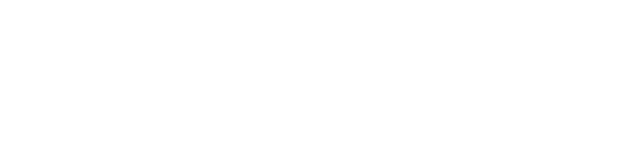
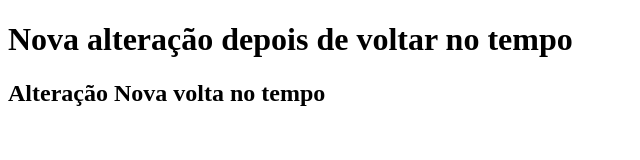
Before and after one commit to djanmagno/gama-no-github, a plain HTML site: page index.html in a window 1280 px wide. Shown: the whole page, without its empty margins (0-640 px from the left). Drawn offline with Linux system fonts and the light colour scheme.

```diff
--- a/index.html
+++ b/index.html
@@ -7,6 +7,7 @@
     <title>Document</title>
 </head>
 <body>
-
+    <h1>Nova alteração depois de voltar no tempo</h1>
+    <h2>Alteração Nova volta no tempo</h2>
 </body>
 </html>
```
